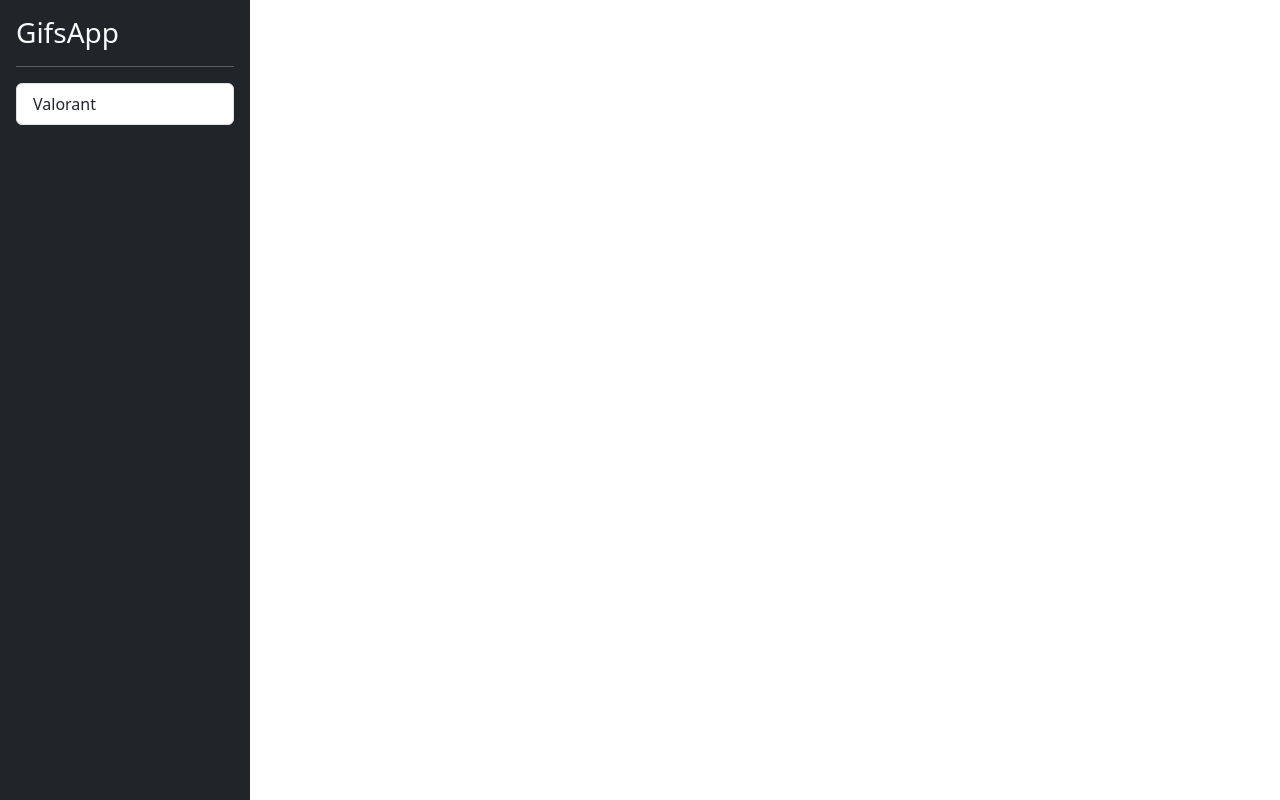
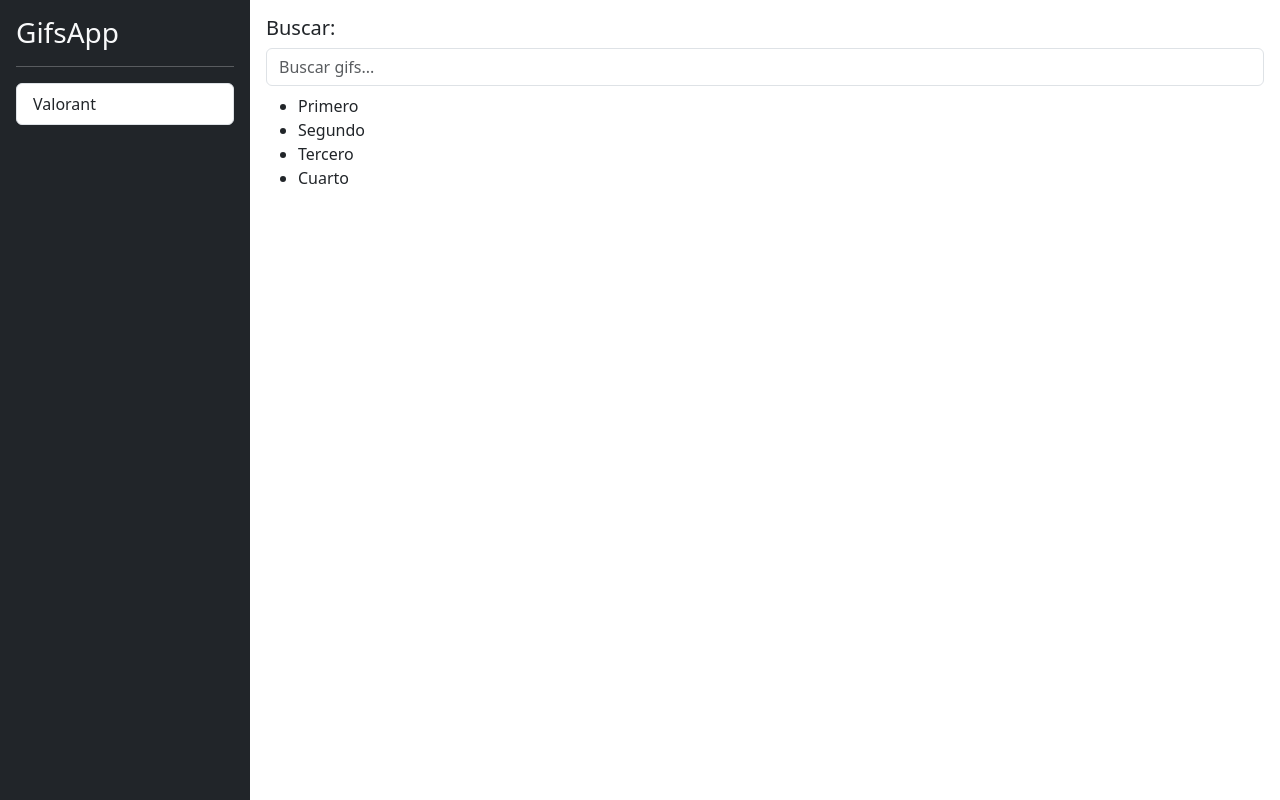
Before and after one commit to Doplax/angular23, an Angular app in the folder 03-gifs-app/: page / in a window 1280 px wide. Built offline with nearby package versions, Linux system fonts and the light colour scheme.

Commit message:
feat: Diseño de Gifs Components

```diff
--- a/03-gifs-app/src/app/app.component.html
+++ b/03-gifs-app/src/app/app.component.html
@@ -1,6 +1,7 @@
 <div class="d-flex">
   <!-- Sidebar -->
-  <app-sidebar></app-sidebar>
+  <shared-sidebar></shared-sidebar>
 
   <!-- Home Page -->
+   <gifs-home-page class="flex-fill"></gifs-home-page>
 </div>
--- /dev/null
+++ b/03-gifs-app/src/app/shared/components/cardList/cardList.component.css
@@ -0,0 +1,3 @@
+:host {
+  display: block;
+}
--- /dev/null
+++ b/03-gifs-app/src/app/shared/components/searchBox/searchBox.component.css
@@ -0,0 +1,3 @@
+:host {
+  display: block;
+}
--- /dev/null
+++ b/03-gifs-app/src/app/shared/components/searchBox/searchBox.component.ts
@@ -0,0 +1,11 @@
+import { Component } from '@angular/core';
+
+@Component({
+  selector: 'gifs-search-box',
+  template: `
+    <h5>Buscar:</h5>
+    <input type="text" class="form-control" placeholder="Buscar gifs..." />
+  `,
+  styleUrls: ['./searchBox.component.css'],
+})
+export class SearchBoxComponent {}
--- a/03-gifs-app/src/app/shared/components/sidebar/sidebar.component.ts
+++ b/03-gifs-app/src/app/shared/components/sidebar/sidebar.component.ts
@@ -1,7 +1,7 @@
 import { Component } from '@angular/core';
 
 @Component({
-  selector: 'app-sidebar',
+  selector: 'shared-sidebar',
   templateUrl: './sidebar.component.html',
   styleUrls: ['./sidebar.component.css']
 })
--- /dev/null
+++ b/03-gifs-app/src/app/shared/pages/home/home-page.component.html
@@ -0,0 +1,17 @@
+<div class="row p-3">
+  <div class="col-12">
+    <!-- Busqueda -->
+    <gifs-search-box></gifs-search-box>
+  </div>
+
+  <div class="col-12 pt-2">
+    <!-- Listado de Gifs -->
+    <ul>
+      <li>Primero</li>
+      <li>Segundo</li>
+      <li>Tercero</li>
+      <li>Cuarto</li>
+
+    </ul>
+  </div>
+</div>
```
Also changed, not shown: 03-gifs-app/src/app/shared/components/cardList/cardList.component.ts (added, +8 -0 lines), 03-gifs-app/src/app/shared/pages/home/home-page.component.ts (added, +7 -0 lines), 03-gifs-app/src/app/shared/shared.module.ts (+7 -1 lines), 03-gifs-app/src/app/shared/components/cardList/cardList.component.html (added), 1 other file (tests, documents, lock files or other folders).
